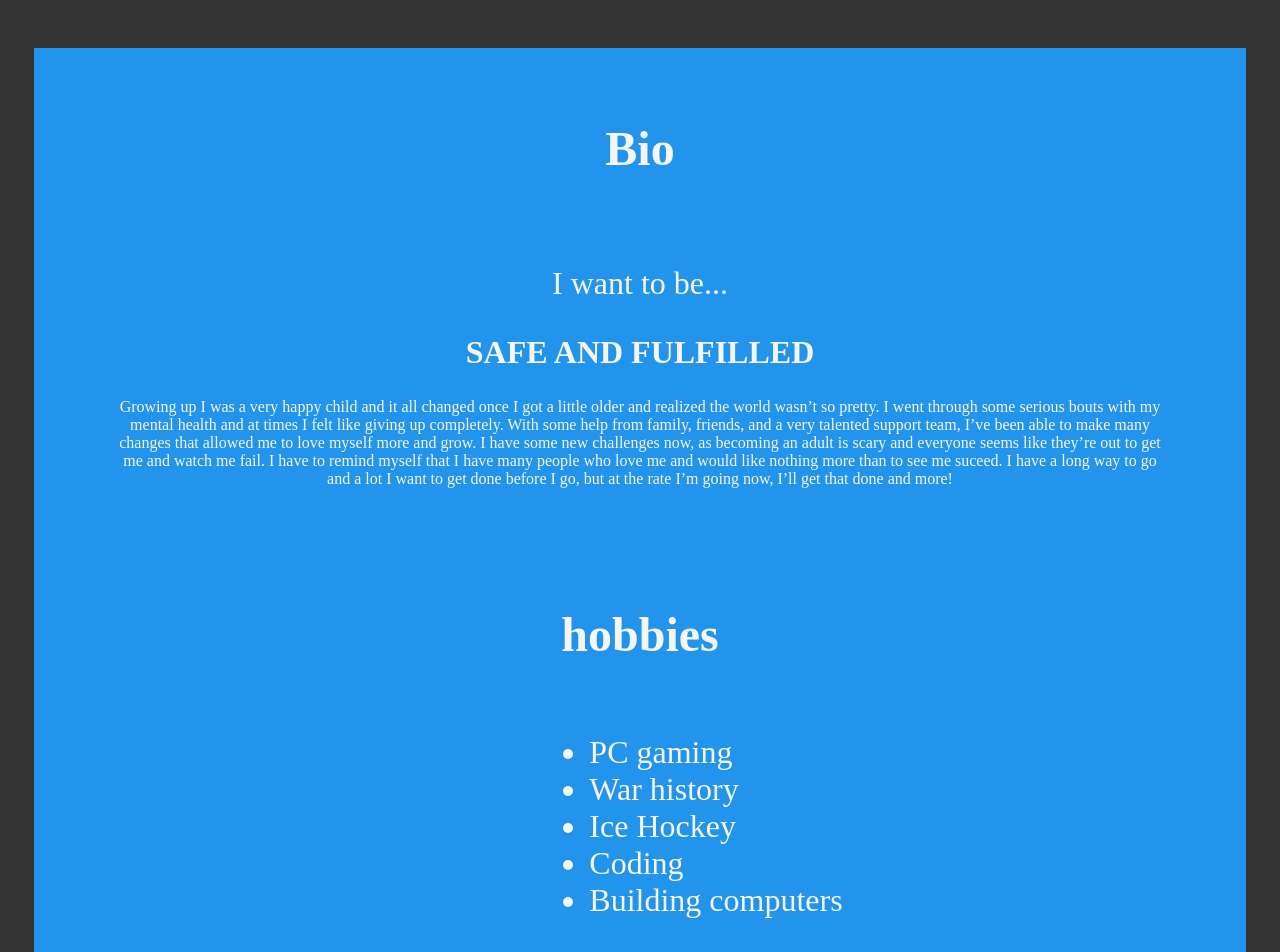
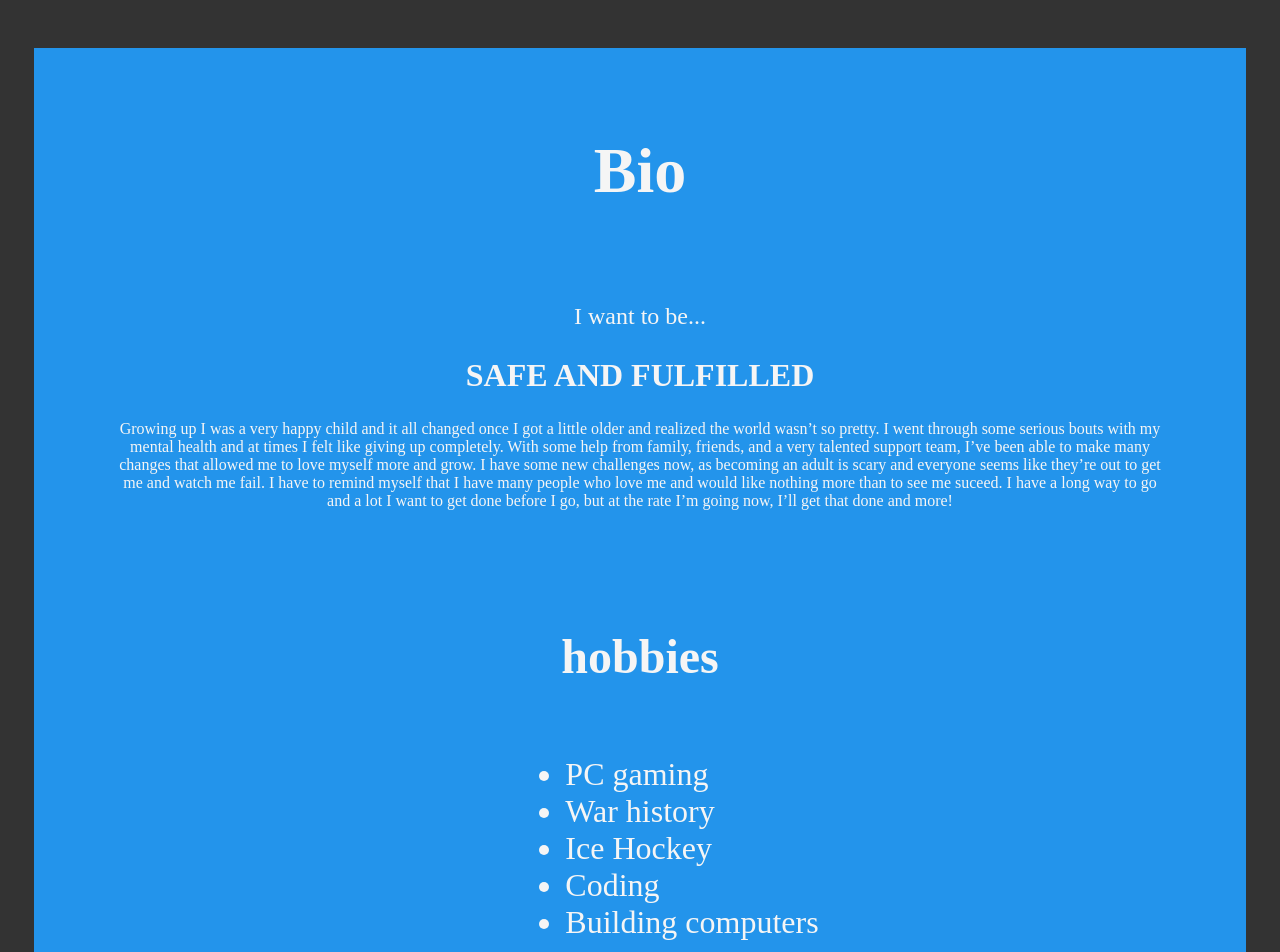
Before and after one commit to RVCC-IDMX/about-me-walshjack1219, a plain HTML site: page index.html in a window 1280 px wide. Shown: the part 580-1532 px from the top of the page. Drawn offline with Linux system fonts and the light colour scheme; a web font is replaced by a local one.

Commit message:
some font changes

```diff
--- a/css/style.css
+++ b/css/style.css
@@ -65,7 +65,7 @@ footer {
 #hobbies ul{
     font-size: 2rem;
     font-family: "tilt warp";
-    margin-left: 7rem;
+    margin-left: 4rem;
 }
 
 #gallery {
@@ -209,7 +209,7 @@ body{
 }
 
 #iWant{
-    font-size: 2em;
+    font-size: 1.5rem;
     font-family: "tilt warp";
 }
 
@@ -249,3 +249,7 @@ body{
 #bioSection h2{
     font-size: 2rem;
 }
+
+#bioSection h1{
+    font-size: 4rem ;
+}
```
